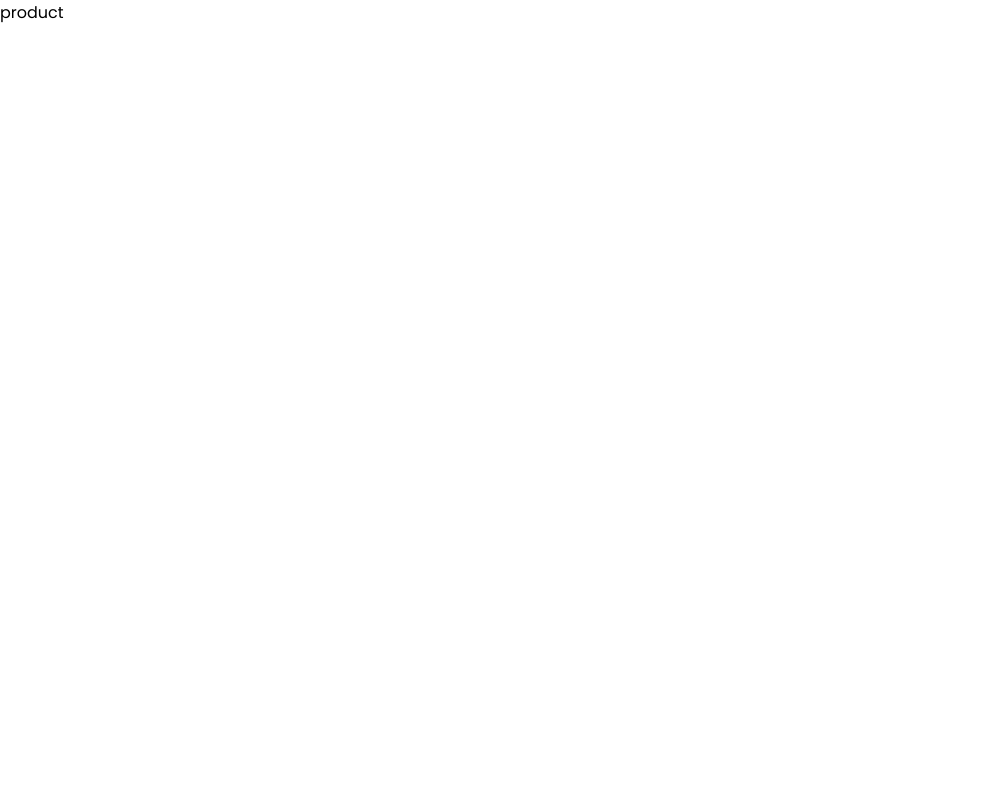
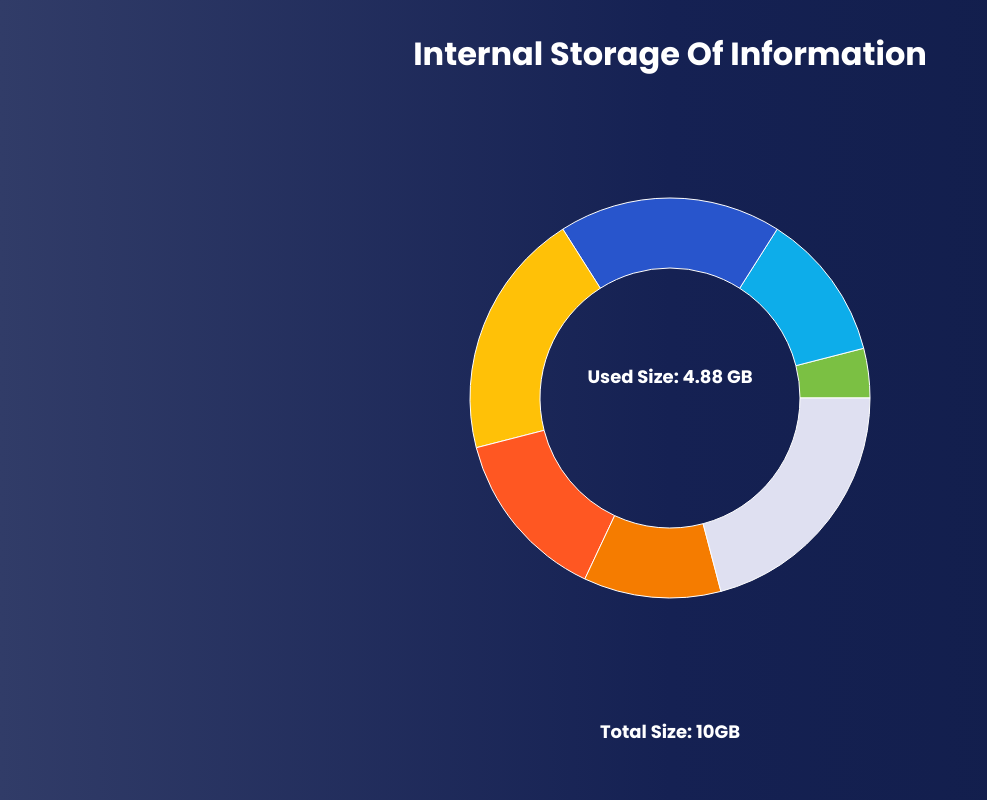
Before and after one commit to Kabil777/Dummy, a React (Vite) app: page /product in a window 1280 px wide. Shown: the whole page, without its empty margins (0-987 px from the left). Built offline with nearby package versions, Linux system fonts and the light colour scheme.

Commit message:
mukil commit

```diff
--- a/package.json
+++ b/package.json
@@ -13,7 +13,8 @@
     "axios": "^1.7.7",
     "react": "^18.3.1",
     "react-dom": "^18.3.1",
-    "react-router-dom": "^6.26.2"
+    "react-router-dom": "^6.26.2",
+    "recharts": "^2.12.7"
   },
   "devDependencies": {
     "@eslint/js": "^9.9.0",
--- a/src/App.jsx
+++ b/src/App.jsx
@@ -5,6 +5,7 @@ import Network from "./component/network";
 import Product from "./component/product";
 import { Link } from "react-router-dom";
 import Menu from "./component/Menu";
+import Mukil from "./component/mukil";
 import TimeSettings from "./component/TimeSettings";
 
 function App() {
@@ -16,7 +17,7 @@ function App() {
          <Route path="/network" element={<Network />} />
           <Route path="/time" element={<TimeSettings />} />
           <Route path="/common" element={<Common />} />
-          <Route path="/product" element={<Product />} />
+          <Route path="/product" element={<Mukil />} />
         </Routes>
 
 
--- /dev/null
+++ b/src/component/StorageChart.css
@@ -0,0 +1,43 @@
+/* CSS for the storage information UI */
+.chart-container {
+    display: flex;
+    flex-direction: column;
+    align-items: center;
+    color: white;
+    padding: 30px;
+    border-radius: 20px;
+    width: 100vw;
+    height: 100vh;
+
+    margin: 0 auto;
+    font-family: Arial, sans-serif;
+  }
+
+  h1 {
+    margin-bottom: 20px;
+  }
+
+  .total-size h2 {
+    font-size: 18px;
+    margin-top: 20px;
+  }
+
+  .center-label {
+    font-size: 18px;
+    font-weight: bold;
+    fill: white;
+  }
+
+  .dflex{
+    display: flex;
+    /* flex-direction: row; */
+    justify-content: start;
+    align-items: start;
+
+ }
+
+
+ .maincont{
+  background: linear-gradient(to right, #313c68,#152153,#101c47);
+position: fixed;
+ }
--- /dev/null
+++ b/src/component/mukil.jsx
@@ -0,0 +1,85 @@
+import React, { useState } from "react";
+import { PieChart, Pie, Cell, Tooltip, Legend } from "recharts";
+import "./StorageChart.css";
+
+const data = [
+  { name: "System", value: 200, color: "#7BC043" },
+  { name: "Photo", value: 600, color: "#0DADEA" },
+  { name: "Music", value: 900, color: "#2855CC" },
+  { name: "Application", value: 1000, color: "#FFC107" },
+  { name: "Video", value: 700, color: "#FF5722" },
+  { name: "Other", value: 555, color: "#F57C00" },
+  { name: "Available Size", value: 1045, color: "#dfe0f1" },
+];
+
+let val = data.reduce((acc, current) => acc + current.value, 0);
+val = (val / 1024).toFixed(2);
+
+const Mukil = () => {
+  const [activeIndex, setActiveIndex] = useState(-1);
+
+  const onPieEnter = (_, index) => {
+    setActiveIndex(index);
+  };
+
+  const onPieLeave = () => {
+    setActiveIndex(-1);
+  };
+
+  const renderLabel = () => {
+    return (
+      <text
+        x={350}
+        y={280}
+        textAnchor="middle"
+        dominantBaseline="middle"
+        className="center-label"
+      >
+        Used Size: {val} GB
+      </text>
+    );
+  };
+
+  // Custom formatter for the legend to show name and value
+  const renderLegend = (value, entry) => {
+    const { value: chartValue } = entry.payload;
+    return `${value}: ${chartValue}MB`;
+  };
+
+  return (
+    <div className="maincont">
+      <div className="chart-container">
+        <h1>Internal Storage Of Information</h1>
+        <PieChart width={700} height={600}> {200}
+          <Pie
+            data={data}
+            dataKey="value"
+            outerRadius={200}
+            innerRadius={130}
+            onMouseEnter={onPieEnter}
+            onMouseLeave={onPieLeave}
+          >
+            {data.map((entry, index) => (
+              <Cell
+                key={`cell-${index}`}
+                fill={entry.color}
+                outerRadius={activeIndex === index ? 220 : 200}
+              />
+            ))}
+          </Pie>
+          {renderLabel()}
+          <Tooltip />
+        </PieChart>
+        <div className="total-size">
+          <h2>Total Size: 10GB</h2>
+        </div>
+      </div>
+      <div>
+     <p>{renderLegend} </p>
+
+      </div>
+    </div>
+  );
+};
+
+export default Mukil;
```
Also changed, not shown: 1 other file (tests, documents, lock files or other folders).
